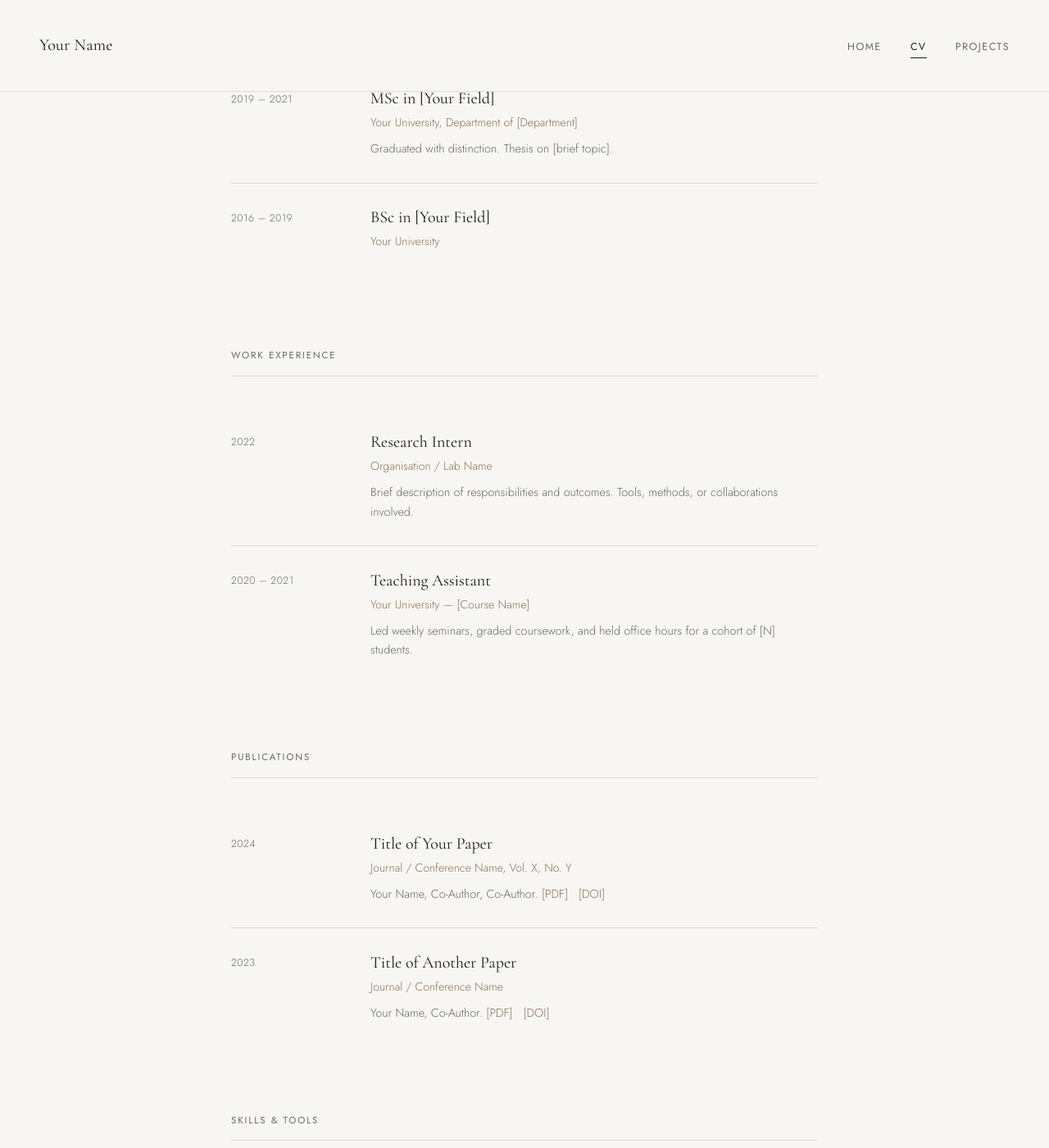
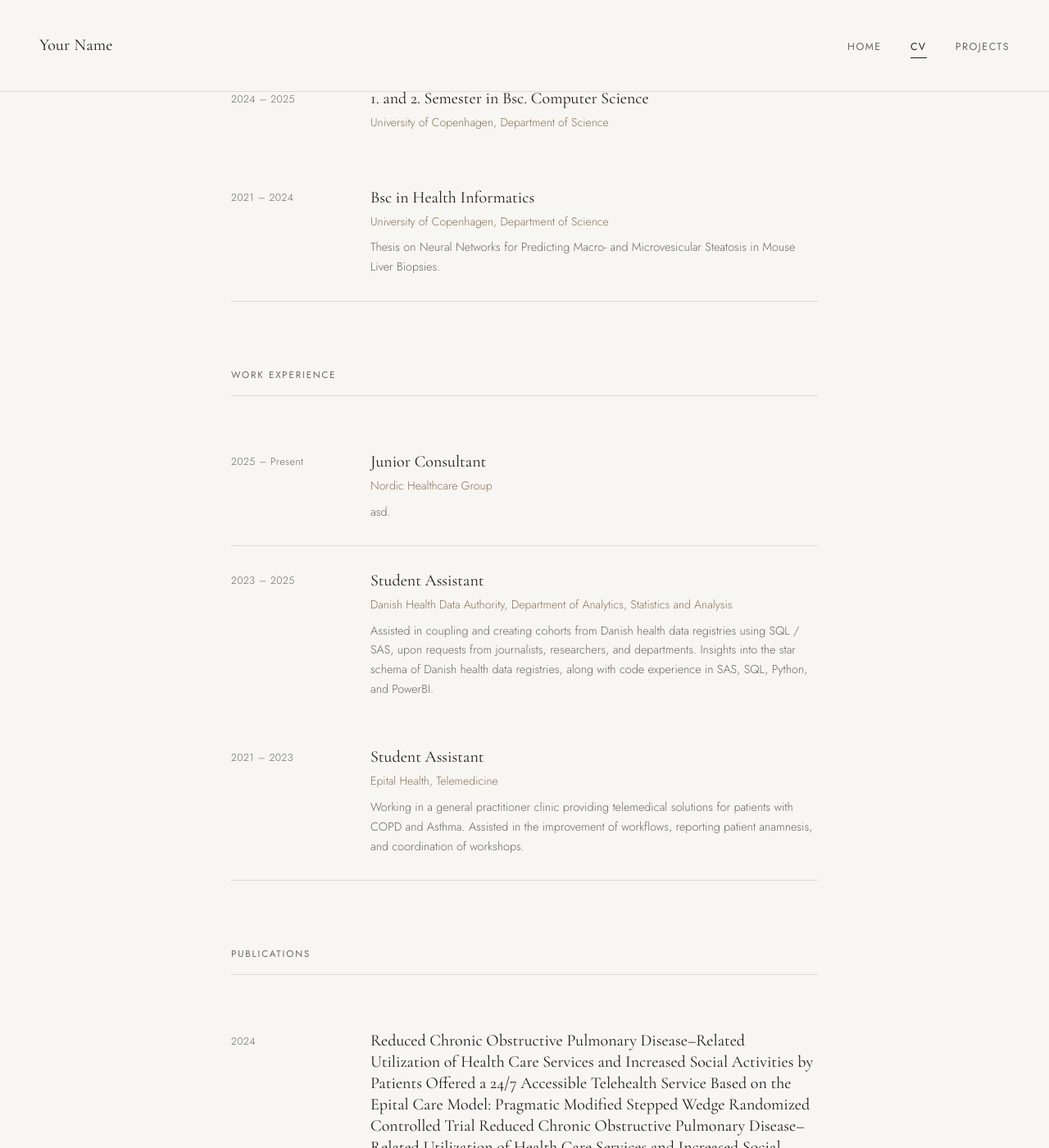
Before and after one commit to Sjuff/Sjuff.github.io, a Jekyll site: the page built from cv.html, in a window 1280 px wide and 1400 px high, scrolled down 610 px. Shown: the whole window at 82% size. Built offline with Jekyll 4.4.1, drawn with Linux system fonts in a browser that asks for light colours; some of the changed text lies outside the part shown.

Commit message:
Revise CV with personal and professional details
Updated CV details including name, education, work experience, publications, skills, and tools.

```diff
--- a/cv.html
+++ b/cv.html
@@ -4,9 +4,9 @@ title: CV
 ---
 
 <p class="page-eyebrow">Curriculum Vitae</p>
-<h1 class="page-title">Your Name</h1>
+<h1 class="page-title">Emil Fuhr Nielsen</h1>
 <p class="page-subtitle">
-  [Your Position] &mdash; [Your Department], [Your University]<br />
+  Msc. Data Science &mdash; IT-University of Copenhagen<br />
   <a href="mailto:your@email.com">your@email.com</a>
 </p>
 
@@ -15,51 +15,64 @@ title: CV
   <p class="section-label">Education</p>
 
   <div class="cv-entry">
-    <span class="cv-year">2021 &ndash; Present</span>
+    <span class="cv-year">2025 &ndash; Present</span>
     <div>
-      <p class="cv-title">PhD in [Your Field]</p>
-      <p class="cv-org">Your University, Department of [Department]</p>
+      <p class="cv-title">Msc. Data Science</p>
+      <p class="cv-org">IT-University of Copenhagen</p>
       <p class="cv-desc">Thesis: &ldquo;Your Thesis Title Here&rdquo;. Supervised by Prof. [Name].</p>
     </div>
   </div>
 
   <div class="cv-entry">
-    <span class="cv-year">2019 &ndash; 2021</span>
+    <span class="cv-year">2024 &ndash; 2025</span>
     <div>
-      <p class="cv-title">MSc in [Your Field]</p>
-      <p class="cv-org">Your University, Department of [Department]</p>
-      <p class="cv-desc">Graduated with distinction. Thesis on [brief topic].</p>
+      <p class="cv-title">1. and 2. Semester in Bsc. Computer Science</p>
+      <p class="cv-org">University of Copenhagen, Department of Science</p>
+    </div>
+  </div>
+</div>
+
+  <div class="cv-entry">
+    <span class="cv-year">2021 &ndash; 2024</span>
+    <div>
+      <p class="cv-title">Bsc in Health Informatics</p>
+      <p class="cv-org">University of Copenhagen, Department of Science</p>
+      <p class="cv-desc">Thesis on Neural Networks for Predicting Macro- and Microvesicular Steatosis in Mouse Liver Biopsies.</p>
     </div>
   </div>
 
-  <div class="cv-entry">
-    <span class="cv-year">2016 &ndash; 2019</span>
-    <div>
-      <p class="cv-title">BSc in [Your Field]</p>
-      <p class="cv-org">Your University</p>
-    </div>
-  </div>
-</div>
 
 <!-- ── Work Experience ────────────────────────────────────── -->
 <div class="section">
   <p class="section-label">Work Experience</p>
 
   <div class="cv-entry">
-    <span class="cv-year">2022</span>
+    <span class="cv-year">2025 &ndash; Present</span>
     <div>
-      <p class="cv-title">Research Intern</p>
-      <p class="cv-org">Organisation / Lab Name</p>
-      <p class="cv-desc">Brief description of responsibilities and outcomes. Tools, methods, or collaborations involved.</p>
+      <p class="cv-title">Junior Consultant</p>
+      <p class="cv-org">Nordic Healthcare Group</p>
+      <p class="cv-desc"> asd.</p>
     </div>
   </div>
 
   <div class="cv-entry">
-    <span class="cv-year">2020 &ndash; 2021</span>
+    <span class="cv-year">2023 &ndash; 2025</span>
     <div>
-      <p class="cv-title">Teaching Assistant</p>
-      <p class="cv-org">Your University &mdash; [Course Name]</p>
-      <p class="cv-desc">Led weekly seminars, graded coursework, and held office hours for a cohort of [N] students.</p>
+      <p class="cv-title">Student Assistant</p>
+      <p class="cv-org">Danish Health Data Authority, Department of Analytics, Statistics and Analysis</p>
+      <p class="cv-desc">Assisted in coupling and creating cohorts from Danish health data registries using SQL / SAS, upon requests from journalists, researchers, and departments.
+        Insights into the star schema of Danish health data registries, along with code experience in SAS, SQL, Python, and PowerBI. </p>
+    </div>
+  </div>
+</div>
+
+  <div class="cv-entry">
+    <span class="cv-year">2021 &ndash; 2023</span>
+    <div>
+      <p class="cv-title">Student Assistant</p>
+      <p class="cv-org">Epital Health, Telemedicine</p>
+      <p class="cv-desc">Working in a general practitioner clinic providing telemedical solutions for patients with COPD and Asthma.
+        Assisted in the improvement of workflows, reporting patient anamnesis, and coordination of workshops.</p>
     </div>
   </div>
 </div>
@@ -71,21 +84,12 @@ title: CV
   <div class="cv-entry">
     <span class="cv-year">2024</span>
     <div>
-      <p class="cv-title">Title of Your Paper</p>
-      <p class="cv-org">Journal / Conference Name, Vol. X, No. Y</p>
-      <p class="cv-desc">Your Name, Co-Author, Co-Author. <a href="#">[PDF]</a> &nbsp; <a href="#">[DOI]</a></p>
+      <p class="cv-title">Reduced Chronic Obstructive Pulmonary Disease–Related Utilization of Health Care Services and Increased Social Activities by Patients Offered a 24/7 Accessible Telehealth Service Based on the Epital Care Model: Pragmatic Modified Stepped Wedge Randomized Controlled Trial
+Reduced Chronic Obstructive Pulmonary Disease–Related Utilization of Health Care Services and Increased Social Activities by Patients Offered a 24/7 Accessible Telehealth Service Based on the Epital Care Model: Pragmatic Modified Stepped Wedge Randomized Controlled Trial.</p>
+      <p class="cv-org">JMIR / Vol 27 (2025).</p>
+      <p class="cv-desc">Klaus Panareth, Gustav T. Purreskov, Emil Fuhr Nielsen. <a href="#">https://www.jmir.org/2025/1/e65300/PDF</a> &nbsp; <a href="#">10.2196/65300</a></p>
     </div>
   </div>
-
-  <div class="cv-entry">
-    <span class="cv-year">2023</span>
-    <div>
-      <p class="cv-title">Title of Another Paper</p>
-      <p class="cv-org">Journal / Conference Name</p>
-      <p class="cv-desc">Your Name, Co-Author. <a href="#">[PDF]</a> &nbsp; <a href="#">[DOI]</a></p>
-    </div>
-  </div>
-</div>
 
 <!-- ── Skills & Tools ─────────────────────────────────────── -->
 <div class="section">
@@ -97,17 +101,21 @@ title: CV
       <p class="skill-group-name">Programming</p>
       <ul class="skill-list">
         <li>Python</li>
+        <li>SQL</li>
+        <li>C#</li>
+        <li>Git</li>
+        <li>PowerBi</li>
         <li>R</li>
-        <li>MATLAB</li>
       </ul>
     </div>
 
     <div>
       <p class="skill-group-name">Frameworks &amp; Libraries</p>
       <ul class="skill-list">
-        <li>NumPy / SciPy</li>
+        <li>Pandas</li>
         <li>PyTorch</li>
-        <li>ggplot2</li>
+        <li>NumPy</li>
+        <li>Geopandas</li>
       </ul>
     </div>
 
@@ -115,16 +123,19 @@ title: CV
       <p class="skill-group-name">Methods</p>
       <ul class="skill-list">
         <li>Statistical Modelling</li>
+        <li>Data Visualisation</li>
         <li>Machine Learning</li>
-        <li>Data Visualisation</li>
+        <li>GeoSpatial Data Science</li>
+        <li>Software Development</li>
+        <li>bdt</li>
       </ul>
     </div>
 
     <div>
       <p class="skill-group-name">Languages</p>
       <ul class="skill-list">
-        <li>English (native)</li>
-        <li>Danish (fluent)</li>
+        <li>Danish (native)</li>
+        <li>English (fluent)</li>
       </ul>
     </div>
 
```
